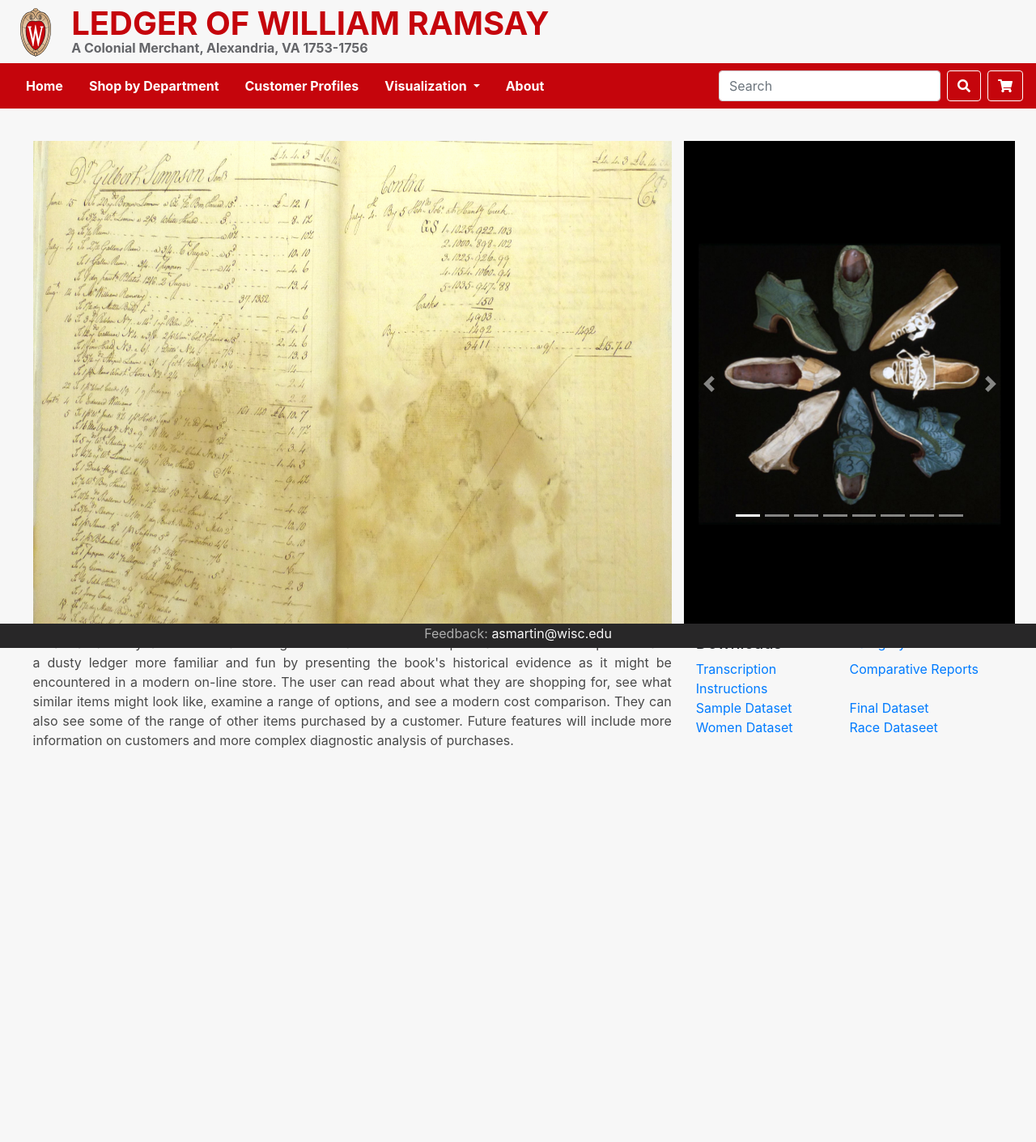
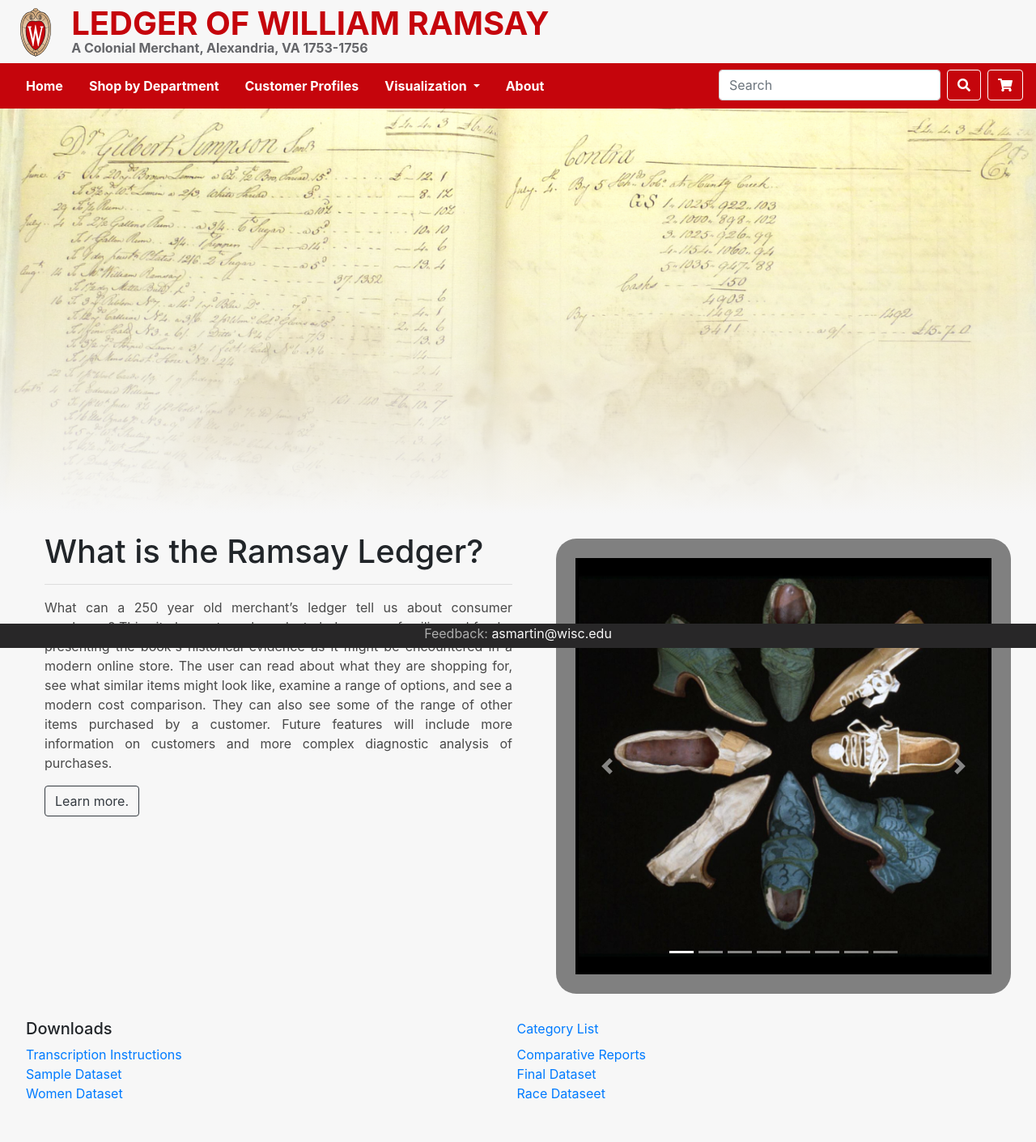
Before and after one commit to cjswedes/real-wear, a Django app: page / in a window 1280 px wide. Shown: the whole page at 81% size. Before the commit the page ends 924 px from the top, so only its background shows below. Run offline with Django 3.2, Linux system fonts and the light colour scheme; some libraries are stand-ins or nearby versions.

Commit message:
css and html cleanup, redesign of front page

```diff
--- a/ramsay/globe/urls.py
+++ b/ramsay/globe/urls.py
@@ -18,5 +18,5 @@
 from .views import GlobeListView
 
 urlpatterns = [
-    path('globe/', GlobeListView.as_view(template_name="globe/globe.html"), name='globe-list-view'),
+    path('globe/', GlobeListView.as_view(template_name="globe/globe.html"), name='globe-list'),
 ]
--- a/ramsay/ledger/templates/about.html
+++ b/ramsay/ledger/templates/about.html
@@ -62,7 +62,6 @@
             <p>Funding was provided for data entry and analysis in 2014-16 from the Research Competition, Graduate School, University of Wisconsin-Madison.  Graduate students involved in this project included Monica Welke, Ann Glascock, Morgan Lemmer-Webber, and Chris Slaby. Web development and design by Morgan Lemmer-Webber.</p>
             <p>This project is released under the <a href="https://github.com/mlemmer/ramsay-ledger"> GNU GPLv3</a>. Site design released under <a href="https://creativecommons.org/licenses/by-nc-sa/4.0/">CC BY-NC-SA 4.0.</a>
         </p></div>
-
-        </div>
+    </div>
 
 {% endblock content%}
--- a/ramsay/ledger/templates/base.html
+++ b/ramsay/ledger/templates/base.html
@@ -44,13 +44,19 @@
       margin-top: .5rem;
       margin-bottom: .5rem;
     }
+
+    .sticky {
+      position: fixed;
+      top : 0;
+      width: 100%;
+    }
   </style>
   {% block style %}
   {% endblock style %}
 
   <title>Ledger of William Ramsay</title>
 </head>
-<div style="margin-bottom: 40px">
+<div>
   {% block header %}
   <header>
     <div class=header-container>
@@ -67,7 +73,8 @@
   </header>
   {% endblock header %}
 
-  <nav class="navbar navbar-expand-lg navbar-dark" style="background-color:#c5050c; font-weight: bold">
+  <nav class="navbar navbar-expand-lg navbar-dark align-items-start justify-content-between" style="background-color:#c5050c; font-weight: bold; z-index:9999;" id="navbar">
+    <div class="flex-row">
       <button class="navbar-toggler flex-row" data-toggle="collapse" data-target="#navbarSupportedContent"
         aria-controls="navbarSupportedContent" aria-expanded="false" aria-label="Toggle navigation">
         Menu <span class="navbar-toggler-icon"></span>
@@ -90,7 +97,7 @@
             </a>
             <div class="dropdown-menu" aria-labelledby="navbarDropdown">
               <!-- TODO: change href, link to proper tableau -->
-            <a class="dropdown-item" href="{% url 'globe-list-view'%}">World View</a>
+              <a class="dropdown-item" href="{% url 'globe-list'%}">World View</a>
               <a class="dropdown-item" href="/bydept">By Department</a>
               <a class="dropdown-item" href="#">Statistics</a>
             </div>
@@ -100,8 +107,9 @@
           </li>
         </ul>
       </div>
+    </div>
     {% block navbar%}
-    <ul class="navbar-nav flex-row" style="position:fixed; right:1rem; top:87px;">
+    <ul class="navbar-nav flex-row" style="right:1rem; top:87px;">
       {% endblock navbar%}
       <li class="nav-item">
         <form action="{% url 'category-list' %}" method="GET" class="nav-item form-inline my-0 my-lg-0 mr-2">
@@ -125,6 +133,7 @@
 <body>
   {% block content%}
   {% endblock content%}
+  <div class=p-2></div>
   <!-- Required JavaScript for drop down menu and responsive menu-->
   <!-- jQuery first, then Popper.js, then Bootstrap JS -->
   <!-- ajax require non-slim jquery -->
@@ -152,6 +161,17 @@
       }
       $("#cart-container").append('<div class="row">< div class= "col" ></div ><div class="col text-right">Subtotal: <span class="text-danger">$' + sum.toFixed(2) + '</span></div></div ></div> ');
     });
+
+    var navbar = document.getElementById("navbar");
+    var sticky = navbar.offsetTop
+
+    window.onscroll = function() {
+      if( window.pageYOffset >= sticky ) {
+        navbar.classList.add('sticky')
+      } else {
+        navbar.classList.remove('sticky')
+      }
+    }
   </script>
   {% block script %}
   {% endblock script %}
--- a/ramsay/ledger/templates/home.html
+++ b/ramsay/ledger/templates/home.html
@@ -1,16 +1,61 @@
 {% extends "base.html" %}
 {% load static %}
+{% block style %}
+<style>
+:root{
+    --main-bg-color   :#38415b;
+    --bar-bg-color    :#171b2d;
+}
+#hero {
+    background      : #f7f7f7;
+    height: 500px;
+    background-size : cover, 100%;
+
+    background-image: url("{% static 'images/home.jpg'%}");
+
+    background-image: -webkit-linear-gradient(to bottom, transparent 20%, #f7f7f7), url("{% static 'images/home.jpg'%}");
+    background-image:  -moz-linear-gradient(to bottom, transparent 20%, #f7f7f7), url("{% static 'images/home.jpg'%}");
+
+    background-image: linear-gradient(to bottom, transparent 20%, #f7f7f7), url("{% static 'images/home.jpg'%}");
+}
+
+.displayblock {
+    margin: 15px;
+    width : 50%;
+}
+</style>
+{% endblock style %}
 
 {% block content%}
-<div class="container auto-mx auto-my">
-    <div class="row" style='height:600px'>
-        <!-- https://getbootstrap.com/docs/4.0/components/carousel/ -->
-        <div class="col-8">
-            <img src="{% static 'images/Home.jpg' %}" style="width:100%; height: 600px">
+
+
+
+<div class="d-flex flex-column">
+    <div class="p-2 justify-content-center" id="hero">
     </div>
-        <div class="col">
-            <div class="row align-items-center" style="background:black; height:600px;">
-                    <div id="carouselExampleIndicators" class="carousel slide col" data-ride="carousel" >
+
+    <div class="d-flex flex-row " style="background: #f7f7f7">
+        <div class="p-3"></div>
+        <div class="flex-column">
+            <div class="d-flex flex-row">
+                <div class="p-2 displayblock">
+                    <h1>
+                        What is the Ramsay Ledger?
+                    </h1>
+                    <hr> </hr>
+                    <p class="text-justify" style="color:#494949;">
+                        What can a 250 year old merchant’s ledger tell us about consumer purchases? This site hopes to make a
+                        dusty ledger more familiar and fun by presenting the book's historical evidence as it might be
+                        encountered in a modern online store. The user can read about what they are shopping for, see what
+                        similar items might look like, examine a range of options, and see a modern cost comparison. They can
+                        also see some of the range of other items purchased by a customer. Future features will include more
+                        information on customers and more complex diagnostic analysis of purchases.
+                    </p>
+                    <a href="{% url 'about' %}" class="btn btn-outline-dark" > Learn more.</a>
+                </div>
+                <div class="p-2 displayblock">
+                    <div class="row align-items-center m-2" style="background:grey; height:auto; border-radius:25px;">
+                        <div id="carouselExampleIndicators" class="carousel slide flex-col m-4 w-100" data-ride="carousel" >
                             <div id="carouselImg">
                                 <div class="carousel-inner" style="max-height: 100%;">
                                     <div class="carousel-item active">
@@ -56,27 +101,11 @@
                                     <span class="sr-only">Next</span>
                                 </a>
                             </div>
-
-
-
-                    </div>
-
                         </div>
                     </div>
                 </div>
-
-    <div class="row mt-2">
-        <div class="col-8">
-            <p class="text-justify" style="color:#494949">
-                What can a 250 year old merchant’s ledger tell us about consumer purchases? This site hopes to make a
-                dusty ledger more familiar and fun by presenting the book's historical evidence as it might be
-                encountered in a modern on-line store. The user can read about what they are shopping for, see what
-                similar items might look like, examine a range of options, and see a modern cost comparison. They can
-                also see some of the range of other items purchased by a customer. Future features will include more
-                information on customers and more complex diagnostic analysis of purchases.
-            </p>
             </div>
-        <div class="col">
+            <div class="flex-row">
                 <div class="container" style="margin-left: 0; padding-left: 0">
                     <div class="row">
                             <div class="col-md overflow-auto"><h5 style="margin-left: 0; padding-left: 0">Downloads</h5></div>
@@ -98,7 +127,12 @@
                             <div class="col-md"><a href="#">Race Dataseet</a></div>
 
                     </div>
-
             </div>
         </div>
+        <div class="p-3"></div>
+    </div>
+</div>
+
+
+
 {% endblock content%}
--- a/ramsay/ledger/urls.py
+++ b/ramsay/ledger/urls.py
@@ -26,10 +26,10 @@
     #url(r'^$',views.home),
     #url('visual', views.visual),
     #url('about', views.about)
-    path('', TemplateView.as_view(template_name="home.html")),
-    path('visual/', TemplateView.as_view(template_name="visual.html")),
-    path('bydept/', TemplateView.as_view(template_name="by_dept.html")),
-    path('about/', TemplateView.as_view(template_name="about.html")),
+    path('', TemplateView.as_view(template_name="home.html"), name="home"),
+    path('visual/', TemplateView.as_view(template_name="visual.html"), name="visual"),
+    path('bydept/', TemplateView.as_view(template_name="by_dept.html"), name="bydept"),
+    path('about/', TemplateView.as_view(template_name="about.html"), name="about"),
     path('categories/', views.CategoryListView.as_view(), name="category-list"),
     path('categories/<str:category_name>/', views.CategoryListView.as_view(), name="category-list-single"),
 
```
Also changed, not shown: ramsay/globe/templates/globe/globe.html (+8 -5 lines), ramsay/ledger/templates/category_list.html (+59 -8 lines), ramsay/ledger/templates/customer_list.html (+7 -2 lines), ramsay/ledger/templates/old-home.html (added, +98 -0 lines). Lines whose indentation alone changed are shown as unchanged.
